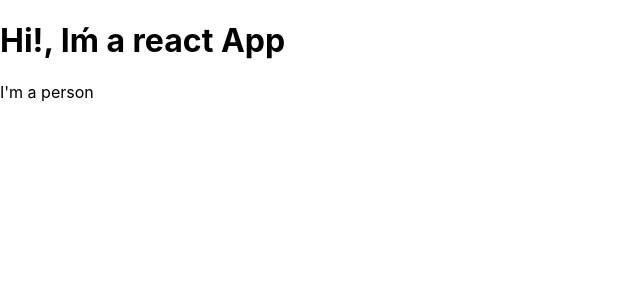
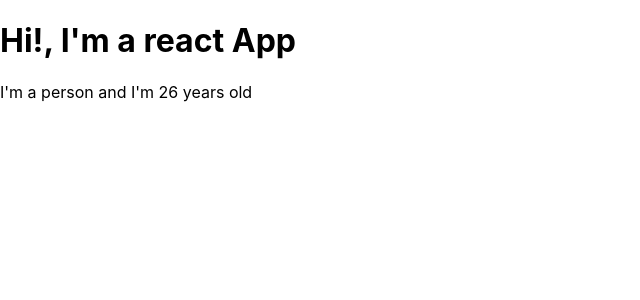
Before and after one commit to FranBisquerra/react-the-complete-guide, a React (Create React App) app: page / in a window 1280 px wide. Shown: the top 300 px of the page, without its empty margins (0-640 px from the left). Built offline with nearby package versions, Linux system fonts and the light colour scheme.

Commit message:
Output dinamic content

```diff
--- a/src/App.js
+++ b/src/App.js
@@ -5,7 +5,7 @@ class App extends Component {
   render() {
     return (
       <div className="App">
-        <h1>Hi!, Iḿ a react App</h1>
+        <h1>Hi!, I'm a react App</h1>
         <Person/>
       </div>
     )
--- a/src/Person/Person.js
+++ b/src/Person/Person.js
@@ -1,5 +1,5 @@
 import React from 'react';
 
-const person = () => <p>I'm a person</p>;
+const person = () => <p>I'm a person and I'm {Math.floor(Math.random() * 30)} years old</p>;
 
 export default person;
```
